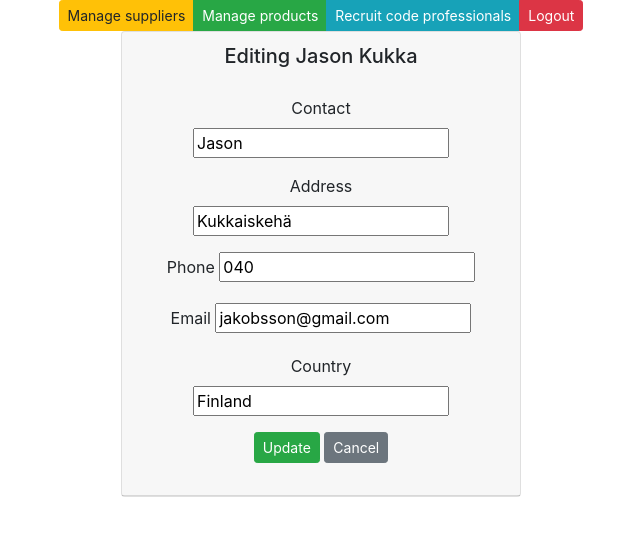
After one commit to OlgaLenskaya/django-kurssiprojekti, a Django app: page /edit-supplier-get/4/ in a window 1280 px wide. The commit adds this page. Shown: the top 536 px of the page, without its empty margins (319-959 px from the left). Run offline with Django 3.2, Linux system fonts and the light colour scheme; data comes from the database, SQL or seed files in the repository; both versions use the stored data as it was after the commit; some libraries are stand-ins or nearby versions.

Commit message:
products edit

```diff
--- a/app/models.py
+++ b/app/models.py
@@ -14,9 +14,9 @@ class Supplier(models.Model):
 class Product(models.Model):
     productname=models.CharField(max_length=20, default = 'laku')
     packagesize=models.CharField(max_length=20, default = 3)
-    unitprice=models.IntegerField(default = 3)
     unitsinstock=models.IntegerField(default = 3)
     companyname=models.CharField(max_length=50, default = 'lakufirma')
+    unitprice=models.DecimalField(max_digits=9,decimal_places=2,default= 0.00)
     supplier = models.ForeignKey(Supplier, on_delete=models.CASCADE)
 
     class Meta:
--- /dev/null
+++ b/app/templates/edit_supplier.html
@@ -0,0 +1,43 @@
+{% extends 'index.html' %}
+
+{% block content %}
+
+{% for s in supplier %}
+<div class="card" style="width: 25rem;">
+    <div class="card-header">
+        <h5>Editing {{s.companyname}}</h5>
+        <div class="card-body">
+            <form method="post" action="/edit-supplier-post/{{s.id}}/">
+
+                {%csrf_token %}
+                <div class="form-group">
+                    <label>Contact</label>
+                    <input type="text" name="contactname" value={{s.contactname}}>
+                </div>
+                <div class="form-group">
+                    <label>Address</label>
+                    <input type="text" name="address" value={{s.address}}>
+                </div>
+                <div class="form-group">
+                    <label>Phone</label>
+                    <input type="tel" name="phone" value={{s.phone}}>
+                </div>
+                <div class="form-group">
+                    <label>Email</label>
+                    <input type="text" name="email" value={{s.email}}>
+                </div>
+                <div class="form-group">
+                    <label>Country</label>
+                    <input type="text" name="country" value={{s.country}}>
+                </div>
+                <input type="submit" value="Update" class="btn btn-success btn-sm">
+                <input type="button" onclick="window.location.href='/suppliers'" id="hide-btn"
+                    class="btn btn-secondary btn-sm" value="Cancel">
+            </form>
+        </div>
+    </div>
+</div>
+
+{%endfor%}
+
+{% endblock %}
--- a/app/templates/index.html
+++ b/app/templates/index.html
@@ -1,23 +1,44 @@
 <!DOCTYPE html>
 <html>
+
 <head>
     <title>Products and vendors</title>
+
     <meta charset="UTF-8">
+
     <meta name="viewport" content="width=device-width, initial-scale=1.0">
 
     <link rel="stylesheet" href="https://stackpath.bootstrapcdn.com/bootstrap/4.5.0/css/bootstrap.min.css"
         integrity="sha384-9aIt2nRpC12Uk9gS9baDl411NQApFmC26EwAOH8WgZl5MYYxFfc+NcPb1dKGj7Sk" crossorigin="anonymous">
 
     <link rel="stylesheet" href="https://cdnjs.cloudflare.com/ajax/libs/font-awesome/5.11.2/css/all.min.css">
+
+    <script src="https://ajax.googleapis.com/ajax/libs/jquery/3.5.1/jquery.min.js"></script>
+    <script src="https://cdnjs.cloudflare.com/ajax/libs/popper.js/1.16.0/umd/popper.min.js"></script>
+    <script src="https://maxcdn.bootstrapcdn.com/bootstrap/4.5.2/js/bootstrap.min.js"></script>
+
+
 </head>
 
-    <body style="background-color: silver">
+<body>
     <div class="container">
         <center>
+
+            <div class="btn-group" role="group">
+                <a class="btn btn-warning btn-sm" href="/suppliers">Manage suppliers</a>
+                <a class="btn btn-success btn-sm" href="/products">Manage products</a>
+                <a class="btn btn-info btn-sm" href="http://careeria.fi">Recruit code professionals</a>
+                <a class="btn btn-danger btn-sm" href="/logout">Logout</a>
+            </div>
+
             {% block content %}
+
             {% endblock %}
+
         </center>
     </div>
 
 </body>
+
+
 </html>
--- a/app/templates/products.html
+++ b/app/templates/products.html
@@ -20,7 +20,7 @@
         <p class="card-text" style="color: green;">Units in stock: {{p.unitsinstock}}</p>
         <a href="/edit-product-get/{{p.id}}/" class="btn btn-primary">Edit</a>
         <a href="/delete-product/{{p.id}}/" class="btn btn-danger">Delete</a>
-        <a href="#" class="btn btn-secondary">{{p.supplier.companyname}}´s all Products</a>
+        <a href="/products-by-supplier/{{p.supplier.id}}/" class="btn btn-secondary">{{p.supplier.companyname}}´s all Products</a>
     </div>
 </div>
 
@@ -71,4 +71,4 @@
 
 </script>
 
-{% endblock %
+{% endblock %}
--- a/app/templates/suppliers.html
+++ b/app/templates/suppliers.html
@@ -23,8 +23,6 @@
     </div>
 </div>
 
-{%endfor%}
-
 {% empty %}
 <div class="card" style="width: 50rem;">
     <div class="card-body">
@@ -47,7 +45,7 @@
                 <input class="card-text" class="card-text" type="text" placeholder="company´s name" name="companyname">
                 <input class="card-text" type="text" placeholder="contact person" name="contactname">
                 <input class="card-text" type="text" placeholder="address" name="address">
-                <input class="card-text" type="text" placeholder="phone" name="phone">
+                <input class="card-text" type="tel" placeholder="phone" name="phone">
                 <input class="card-text" type="text" placeholder="email" name="email">
                 <input class="card-text" type="text" placeholder="country" name="country">
                 <br/>
--- a/app/urls.py
+++ b/app/urls.py
@@ -1,10 +1,21 @@
 from django.urls import path
-from .views import landingview, supplierlistview, productlistview, addsupplier, deletesupplier
+from .views import landingview, products_filtered, supplierlistview, productlistview, addsupplier,deletesupplier, addproduct, deleteproduct, edit_supplier_get, edit_supplier_post, edit_product_get, edit_product_post, products_filtered
 
 urlpatterns = [
+    # SUPPLIERS:
     path('landing/', landingview),
     path('suppliers/', supplierlistview),
     path('products/', productlistview),
     path('add-supplier/', addsupplier),
-    path('delete-supplier/<int:id>/', deletesupplier)
+    path('delete-supplier/<int:id>/', deletesupplier),
+    path('edit-supplier-get/<int:id>/', edit_supplier_get),
+    path('edit-supplier-post/<int:id>/', edit_supplier_post),
+    # PRODUCTS:
+    path('products/', productlistview),
+    path('add-product/', addproduct),
+    path('delete-product/<int:id>/', deleteproduct),
+    path('edit-product-get/<int:id>/', edit_product_get),
+    path('edit-product-post/<int:id>/', edit_product_post),
+    path('products-by-supplier/<int:id>/', products_filtered)
+
 ]
--- a/app/views.py
+++ b/app/views.py
@@ -4,10 +4,12 @@ from .models import Supplier, Product
 def landingview(request):
     return render (request, 'landingpage.html')
 
+# SUPPLIERS
+
 def supplierlistview(request):
     supplierlist = Supplier.objects.all()
     context = {'suppliers': supplierlist}
-    return render (request, 'suppliers.html', context)
+    return render (request,"suppliers.html",context)
 
 def addsupplier(request):
     a = request.POST['companyname']
@@ -16,14 +18,67 @@ def addsupplier(request):
     d = request.POST['phone']
     e = request.POST['email']
     f = request.POST['country']
-    Supplier(companyname=a, contactname=b, address=c, phone=d, email=e, country=f).save()
+    Supplier(companyname = a, contactname = b, address = c, phone = d, email = e, country = f).save()
     return redirect(request.META['HTTP_REFERER'])
+
+def deletesupplier(request, id):
+    Supplier.objects.filter(id = id).delete()
+    return redirect(request.META['HTTP_REFERER'])
+
+def edit_supplier_get(request, id):
+    supplier = Supplier.objects.filter(id = id)
+    context = {'supplier': supplier}
+    return render (request,"edit_supplier.html",context)
+
+def edit_supplier_post(request, id):
+    item = Supplier.objects.get(id = id)
+    item.contactname = request.POST['contactname']
+    item.address = request.POST['address']
+    item.phone = request.POST['phone']
+    item.email = request.POST['email']
+    item.country = request.POST['country']
+    item.save()
+    return redirect(supplierlistview)
+
+# PRODUCTS
 
 def productlistview(request):
     productlist = Product.objects.all()
-    context = {'products': productlist}
-    return render (request, 'products.html', context)
+    supplierlist = Supplier.objects.all()
+    context = {'products': productlist, 'suppliers': supplierlist}
+    return render (request,"products.html",context)
 
-def delete(request, id):
-    Supplier.objects.filter(id=id).delete()
-    return redirect(request.META['HTTP_REFER'])
+
+def addproduct(request):
+    a = request.POST['productname']
+    b = request.POST['packagesize']
+    c = request.POST['unitprice']
+    d = request.POST['unitsinstock']
+    e = request.POST['supplier']
+
+    Product(productname = a, packagesize = b, unitprice = c, unitsinstock = d, supplier = Supplier.objects.get(id = e)).save()
+    return redirect(request.META['HTTP_REFERER'])
+
+
+def deleteproduct(request, id):
+    Product.objects.filter(id = id).delete()
+    return redirect(request.META['HTTP_REFERER'])
+
+def edit_product_get(request, id):
+    product = Product.objects.filter(id = id)
+    context = {'product': product}
+    return render (request,"edit_product.html",context)
+
+def edit_product_post(request, id):
+    item = Product.objects.get(id = id)
+    item.unitprice = request.POST['unitprice']
+    item.unitsinstock = request.POST['unitsinstock']
+    item.packagesize = request.POST['packagesize']
+    item.save()
+    return redirect(productlistview)
+
+def products_filtered(request, id):
+    productlist = Product.objects.all()
+    filteredproducts = productlist.filter(supplier = id)
+    context = {'products': filteredproducts}
+    return render (request,"products.html",context)
```
Also changed, not shown: app/templates/edit_product.html (added, +35 -0 lines), app/templates/landingpage.html (+3 -7 lines), app/migrations/0003_product_price.py (added), app/migrations/0004_auto_20210527_0940.py (added), db.sqlite3. Lines whose indentation alone changed are shown as unchanged.
